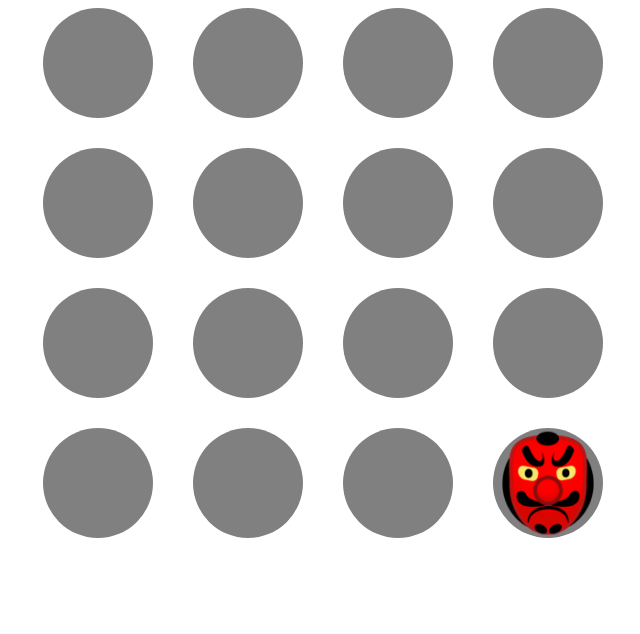
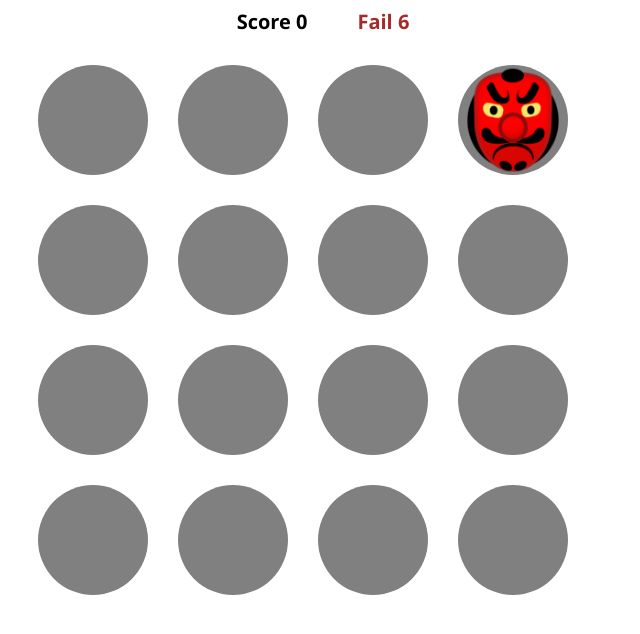
Before and after one commit to r616on/AHJ-Homeworks_Event_1, a website built with webpack: page src/index.html in a window 1280 px wide. Shown: the whole page, without its empty margins (317-957 px from the left). Built offline with nearby package versions, Linux system fonts and the light colour scheme.

Commit message:
set_interval_use

```diff
--- a/src/index.html
+++ b/src/index.html
@@ -10,14 +10,17 @@
     <title>homeWorrks DOM</title>
   </head>
   <body>
-    <main class="content">
-      <div class="card">
-        <div class="hole-game">
-          <!-- <div class="hole"></div>
+    <main class="conteiner">
+      <div class="info">
+        <div class="score">Score 0</div>
+        <div class="fail">Fail 0</div>
+      </div>
+
+      <div class="hole-game">
+        <!-- <div class="hole"></div>
           <div class="hole"></div>
           <div class="hole"></div>
           <div class="hole"></div> -->
-        </div>
       </div>
     </main>
   </body>
--- a/src/js/GameField/GameField.css
+++ b/src/js/GameField/GameField.css
@@ -1,9 +1,9 @@
 .hole-game {
   margin: 0 auto;
+  margin-top: 30px;
   width: 600px;
   display: flex;
   flex-wrap: wrap;
-  justify-content: space-around;
 }
 .hole {
   width: 110px;
@@ -12,3 +12,21 @@
   background: gray;
   border-radius: 50%;
 }
+
+.info {
+  display: flex;
+  text-align: center;
+  font-size: 20px;
+  font-family: "Segoe UI", Tahoma, Geneva, Verdana, sans-serif;
+  font-weight: 700;
+  justify-content: center;
+}
+.score {
+  margin-right: 50px;
+}
+.fail {
+  color: brown;
+}
+.blow {
+  cursor: url("../../img/blow.png"), pointer;
+}
--- a/src/js/GameField/GameField.js
+++ b/src/js/GameField/GameField.js
@@ -1,8 +1,6 @@
 export default class GameField {
-  constructor(element) {
-    if (typeof element === "string") {
-      this.element = document.querySelector(element);
-    }
+  constructor() {
+    this.element = document.querySelector(".hole-game");
   }
 
   generate(num) {
--- /dev/null
+++ b/src/js/GamePlay.js
@@ -0,0 +1,81 @@
+import getRandom from "./libs/random";
+
+export default class GamePlay {
+  constructor(GameFild, Goblin) {
+    this.gameFild = new GameFild();
+    this.goblin = new Goblin();
+    // this.holeField = document.querySelector(".hole-game");
+    this.gameScore = document.querySelector(".score");
+    this.gameFail = document.querySelector(".fail");
+    this.hole = 0;
+    this.userHit = 0;
+    this.score = 0;
+  }
+
+  init() {
+    this.gameFild.generate(4);
+    this.hole = document.querySelectorAll(".hole");
+    // this.eventClicK();
+    this.randomHole();
+    // this.eventMouseover();
+    // document.addEventListener("DOMContentLoaded", (e) => {
+    //   alert("You ready??");
+
+    // });
+  }
+
+  // eventClicK() {
+  //   this.gameFild.element.addEventListener("click", (e) => {
+  //     if (e.target.classList.contains("goblin")) {
+  //       this.userHit += 1;
+  //     }
+  //   });
+  // }
+  // eventMouseover() {
+  //   this.gameFild.element.addEventListener("mouseover", (e) => {
+  //     if (e.target.classList.contains("goblin")) {
+  //       console.log("111");
+  //       e.target.classList.add("blow");
+  //     }
+  //   });
+  // }
+  randomHole() {
+    const item = document.createElement("img");
+    item.src = this.goblin.goblinSrc;
+    item.classList.add("goblin");
+    item.classList.add("blow");
+    item.addEventListener("click", () => {
+      this.userHit += 1;
+    });
+    let index = -1;
+    const interval = setInterval(() => {
+      index = getRandom(0, this.hole.length - 1);
+      this.hole[index].append(item);
+      this.score += 1;
+      if (this.score - this.userHit > 5) {
+        clearTimeout(interval);
+        alert("you lose");
+      }
+
+      this.gameScore.innerText = `Score ${this.userHit}`;
+      this.gameFail.innerText = `Fail ${this.score - this.userHit}`;
+    }, 1000);
+  }
+}
+
+//  const stop = () => (playing = true),
+//    getHole = (index) => document.getElementById(`hole${index}`),
+//    deactivateHole = (index) => (getHole(index).className = "hole"),
+//    activateHole = (index) => (getHole(index).className = "hole hole_has-mole"),
+//    next = () =>
+//      setTimeout(() => {
+//        if (!playing) {
+//          return;
+//        }
+//        deactivateHole(activeHole);
+//        activeHole = Math.floor(1 + Math.random() * 9);
+//        activateHole(activeHole);
+//        next();
+//      }, 800);
+
+//  next();
--- a/src/js/Goblin/Goblin.js
+++ b/src/js/Goblin/Goblin.js
@@ -1,26 +1,7 @@
-import goblinNmg from "./img/goblin.png";
-import getRandom from "../libs/random";
+import goblinNmg from "../../img/goblin.png";
 
 export default class Goblin {
-  constructor(element) {
-    if (typeof element === "string") {
-      this.element = document.querySelector(element);
-    }
-    this.hole = this.element.querySelectorAll(".hole");
-  }
-
-  randomHole() {
-    const item = document.createElement("img");
-    item.src = goblinNmg;
-    item.classList.add("goblin");
-    // this.hole[4].append(item);
-    let index = -1;
-    const interval = setInterval(() => {
-      index = getRandom(0, this.hole.length - 1);
-      this.hole[index].append(item);
-    }, 700);
-    setTimeout(() => {
-      clearTimeout(interval);
-    }, 17000);
+  constructor() {
+    this.goblinSrc = goblinNmg;
   }
 }
--- a/src/js/app.js
+++ b/src/js/app.js
@@ -1,8 +1,9 @@
 import GameField from "./GameField/GameField";
 import Goblin from "./Goblin/Goblin";
+import GamePlay from "./GamePlay";
 
-const play = new GameField(".hole-game");
-play.generate(4);
+// const play = new GameField(".hole-game");
+// play.generate(4);
 
-const goblin = new Goblin(".hole-game");
-goblin.randomHole();
+const gamePlay = new GamePlay(GameField, Goblin);
+gamePlay.init();
```
Also changed, not shown: src/img/blow.png (added), src/img/goblin.png (renamed from src/js/Goblin/img/goblin.png).
